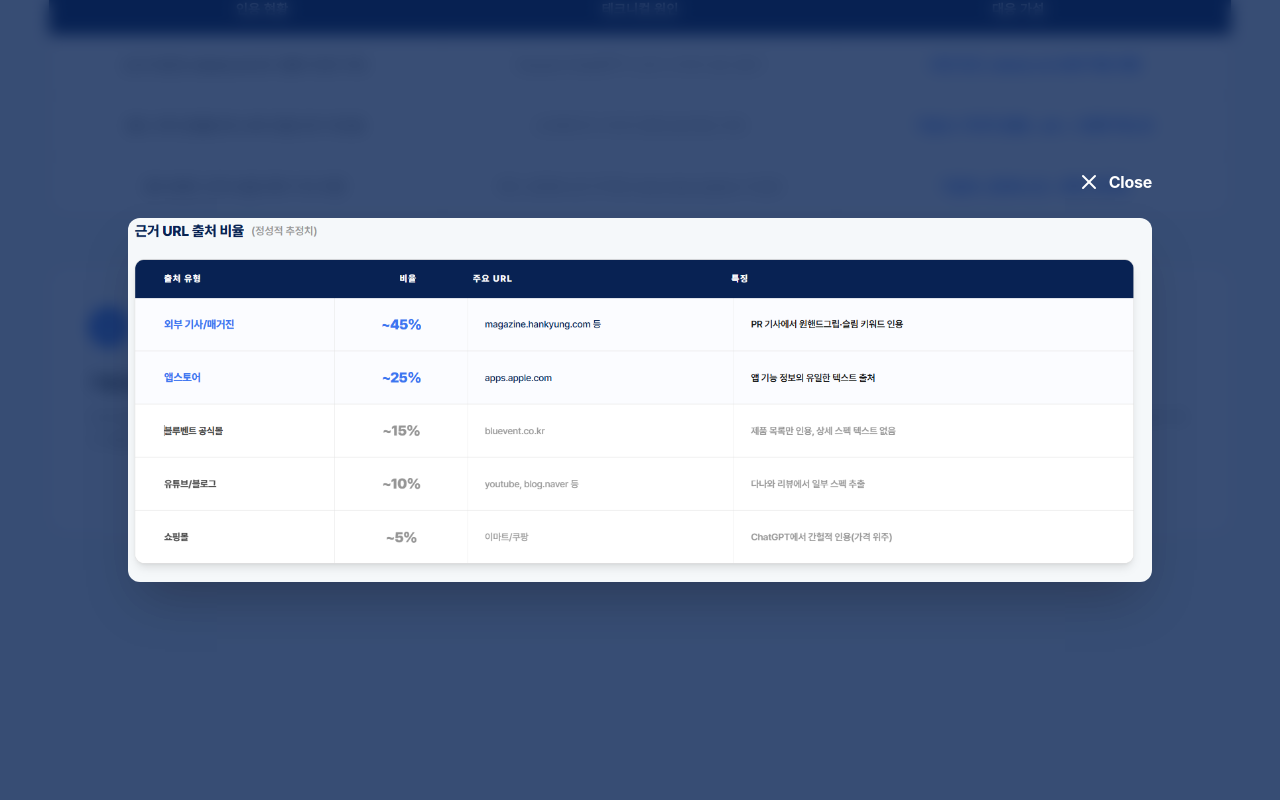
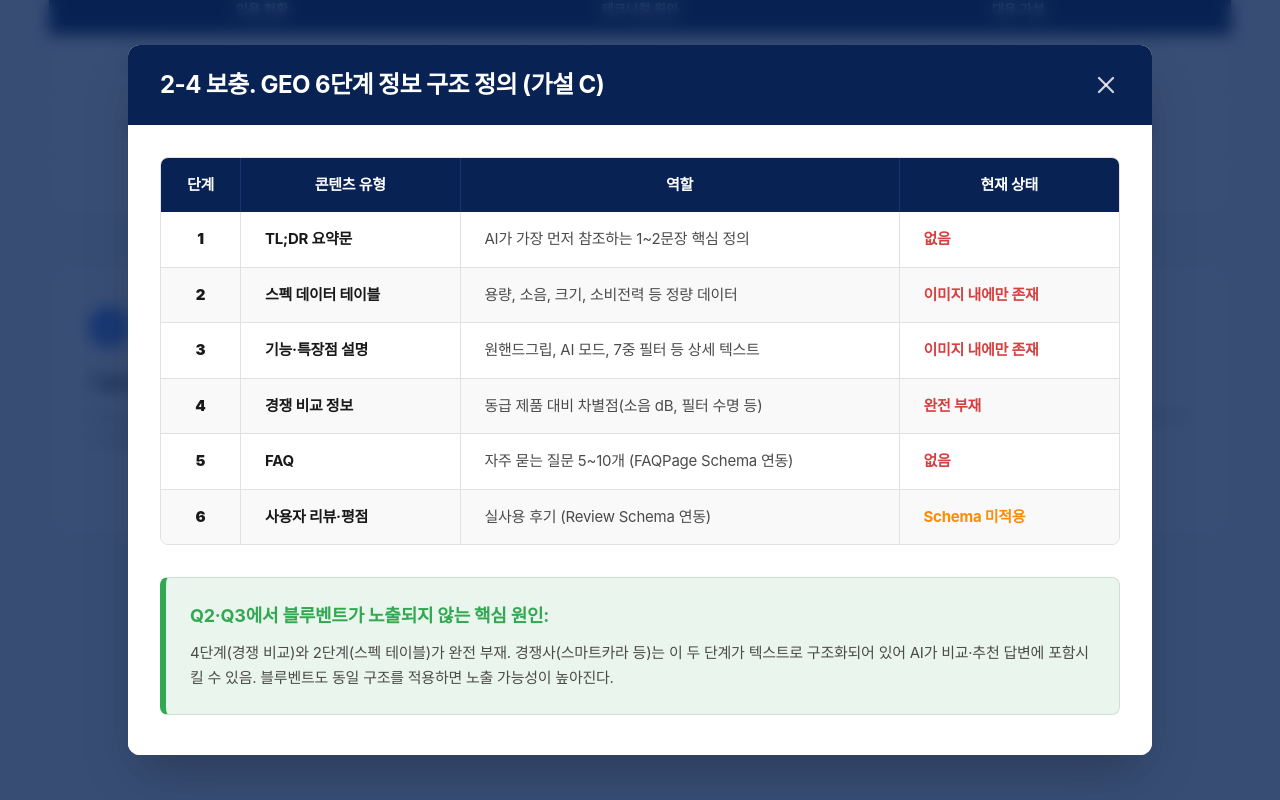
Before and after one commit to seoyahh/bluevent_geo_poc_review, a React (Vite) app: page / in a window 1280 px wide. Both pictures are taken after a click on the element 1042 px from the left and 11907 px from the top of the page. Shown: the part 11507-12307 px from the top of the page. Before the commit the page ends 12000 px from the top, so only its background shows below. After the commit the page ends 12000 px from the top, so only its background shows below. Built offline with nearby package versions, Linux system fonts and the light colour scheme; a web font is replaced by a local one.

Commit message:
Update: Implement Hypo C popup content with HTML/CSS layout instead of image

```diff
--- a/src/App.tsx
+++ b/src/App.tsx
@@ -761,19 +761,79 @@ export default function App() {
               className="fixed inset-0 z-[100] flex items-center justify-center bg-[#082253]/80 backdrop-blur-sm p-8"
               onClick={() => setIsHypoCModalOpen(false)}
             >
-              <div className="relative max-w-5xl w-full flex flex-col items-center">
-                <button
-                  onClick={() => setIsHypoCModalOpen(false)}
-                  className="absolute -top-12 right-0 text-white hover:text-white/80 transition-colors flex items-center gap-2 font-bold"
-                >
-                  <X size={24} /> Close
-                </button>
-                <img
-                  src="/assets/step6.png"
-                  alt="GEO 6단계 정보 구조 정의"
-                  className="w-full h-auto object-contain rounded-xl shadow-2xl"
-                  onClick={(e) => e.stopPropagation()}
-                />
+              <div
+                className="relative max-w-5xl w-full bg-white rounded-xl shadow-2xl overflow-hidden flex flex-col"
+                onClick={(e) => e.stopPropagation()}
+              >
+                {/* Header */}
+                <div className="bg-[#082253] px-8 py-6 flex justify-between items-center">
+                  <h3 className="text-2xl font-bold text-white tracking-tight">2-4 보충. GEO 6단계 정보 구조 정의 (가설 C)</h3>
+                  <button
+                    onClick={() => setIsHypoCModalOpen(false)}
+                    className="text-white/80 hover:text-white transition-colors"
+                  >
+                    <X size={28} />
+                  </button>
+                </div>
+
+                {/* Content */}
+                <div className="p-8 pb-10 flex flex-col gap-8 bg-white max-h-[80vh] overflow-y-auto">
+                  {/* Table */}
+                  <div className="border border-[#E1E1E1] rounded-lg overflow-hidden">
+                    <div className="grid grid-cols-[80px_1fr_2fr_1fr] bg-[#082253] text-white text-[15px] font-bold">
+                      <div className="py-4 px-4 text-center border-r border-[#153470]">단계</div>
+                      <div className="py-4 px-6 text-center border-r border-[#153470]">콘텐츠 유형</div>
+                      <div className="py-4 px-6 text-center border-r border-[#153470]">역할</div>
+                      <div className="py-4 px-6 text-center">현재 상태</div>
+                    </div>
+                    <div className="divide-y divide-[#E1E1E1] text-[15px]">
+                      <div className="grid grid-cols-[80px_1fr_2fr_1fr]">
+                        <div className="py-4 px-4 text-center font-black text-[#191919] border-r border-[#E1E1E1]">1</div>
+                        <div className="py-4 px-6 font-bold text-[#191919] border-r border-[#E1E1E1]">TL;DR 요약문</div>
+                        <div className="py-4 px-6 text-[#4B4B4B] border-r border-[#E1E1E1]">AI가 가장 먼저 참조하는 1~2문장 핵심 정의</div>
+                        <div className="py-4 px-6 text-[#D64040] font-bold">없음</div>
+                      </div>
+                      <div className="grid grid-cols-[80px_1fr_2fr_1fr] bg-[#F9F9F9]">
+                        <div className="py-4 px-4 text-center font-black text-[#191919] border-r border-[#E1E1E1]">2</div>
+                        <div className="py-4 px-6 font-bold text-[#191919] border-r border-[#E1E1E1]">스펙 데이터 테이블</div>
+                        <div className="py-4 px-6 text-[#4B4B4B] border-r border-[#E1E1E1]">용량, 소음, 크기, 소비전력 등 정량 데이터</div>
+                        <div className="py-4 px-6 text-[#D64040] font-bold">이미지 내에만 존재</div>
+                      </div>
+                      <div className="grid grid-cols-[80px_1fr_2fr_1fr]">
+                        <div className="py-4 px-4 text-center font-black text-[#191919] border-r border-[#E1E1E1]">3</div>
+                        <div className="py-4 px-6 font-bold text-[#191919] border-r border-[#E1E1E1]">기능·특장점 설명</div>
+                        <div className="py-4 px-6 text-[#4B4B4B] border-r border-[#E1E1E1]">원핸드그립, AI 모드, 7중 필터 등 상세 텍스트</div>
+                        <div className="py-4 px-6 text-[#D64040] font-bold">이미지 내에만 존재</div>
+                      </div>
+                      <div className="grid grid-cols-[80px_1fr_2fr_1fr] bg-[#F9F9F9]">
+                        <div className="py-4 px-4 text-center font-black text-[#191919] border-r border-[#E1E1E1]">4</div>
+                        <div className="py-4 px-6 font-bold text-[#191919] border-r border-[#E1E1E1]">경쟁 비교 정보</div>
+                        <div className="py-4 px-6 text-[#4B4B4B] border-r border-[#E1E1E1]">동급 제품 대비 차별점(소음 dB, 필터 수명 등)</div>
+                        <div className="py-4 px-6 text-[#D64040] font-bold">완전 부재</div>
+                      </div>
+                      <div className="grid grid-cols-[80px_1fr_2fr_1fr]">
+                        <div className="py-4 px-4 text-center font-black text-[#191919] border-r border-[#E1E1E1]">5</div>
+                        <div className="py-4 px-6 font-bold text-[#191919] border-r border-[#E1E1E1]">FAQ</div>
+                        <div className="py-4 px-6 text-[#4B4B4B] border-r border-[#E1E1E1]">자주 묻는 질문 5~10개 (FAQPage Schema 연동)</div>
+                        <div className="py-4 px-6 text-[#D64040] font-bold">없음</div>
+                      </div>
+                      <div className="grid grid-cols-[80px_1fr_2fr_1fr] bg-[#F9F9F9]">
+                        <div className="py-4 px-4 text-center font-black text-[#191919] border-r border-[#E1E1E1]">6</div>
+                        <div className="py-4 px-6 font-bold text-[#191919] border-r border-[#E1E1E1]">사용자 리뷰·평점</div>
+                        <div className="py-4 px-6 text-[#4B4B4B] border-r border-[#E1E1E1]">실사용 후기 (Review Schema 연동)</div>
+                        <div className="py-4 px-6 text-[#FF8B00] font-bold">Schema 미적용</div>
+                      </div>
+                    </div>
+                  </div>
+
+                  {/* Summary Box */}
+                  <div className="bg-[#EAF6ED] border border-[#CDE1D1] border-l-[6px] border-l-[#32A852] p-6 rounded-lg">
+                    <h4 className="font-bold text-[#32A852] text-[18px] mb-3">Q2·Q3에서 블루벤트가 노출되지 않는 핵심 원인:</h4>
+                    <p className="text-[#4B4B4B] text-[15px] leading-relaxed">
+                      4단계(경쟁 비교)와 2단계(스펙 테이블)가 완전 부재. 경쟁사(스마트카라 등)는 이 두 단계가 텍스트로 구조화되어 있어 AI가 비교·추천 답변에 포함시킬 수 있음. 블루벤트도 동일 구조를 적용하면 노출 가능성이 높아진다.
+                    </p>
+                  </div>
+                </div>
               </div>
             </motion.div>
           )}
```
